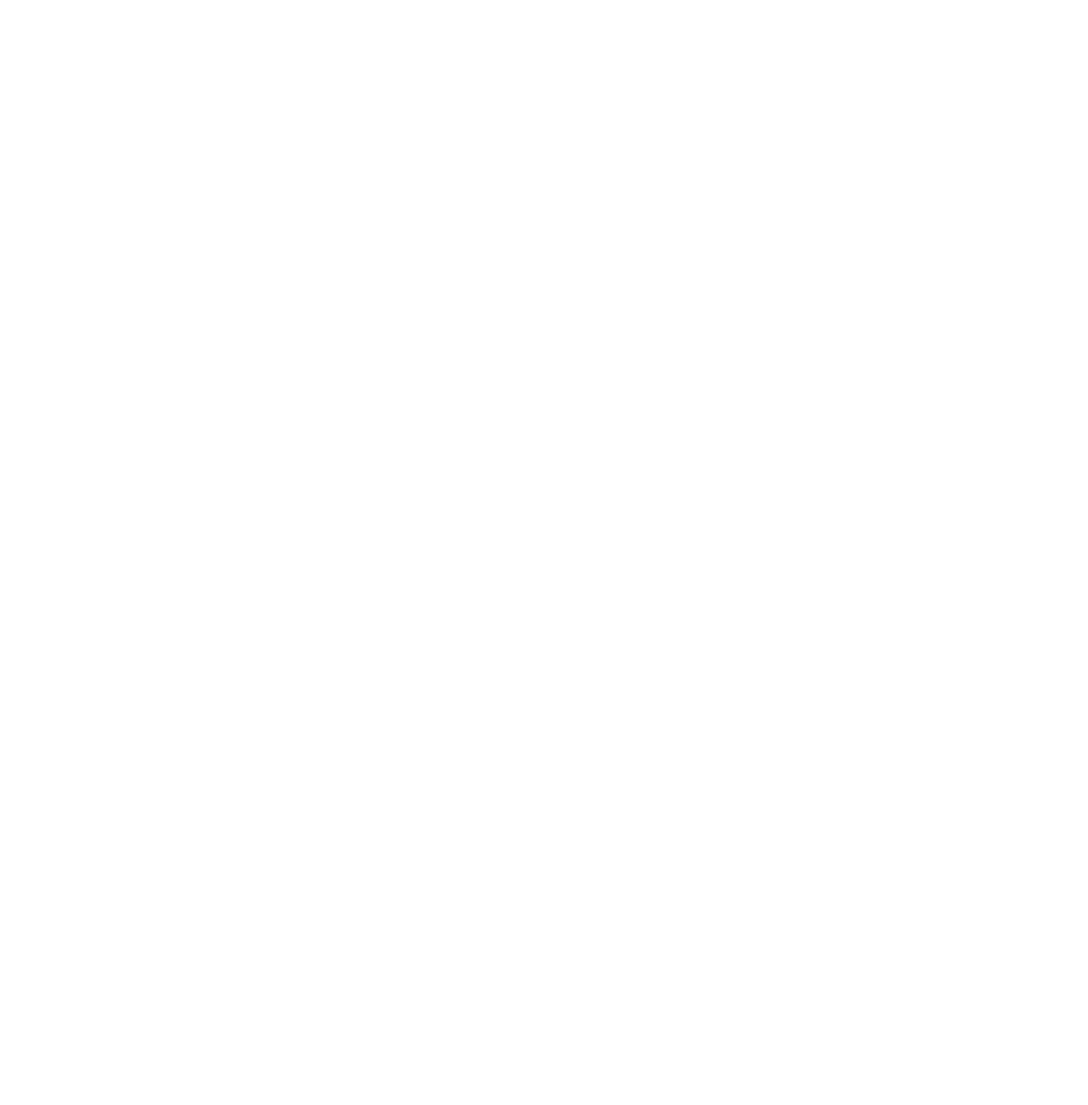
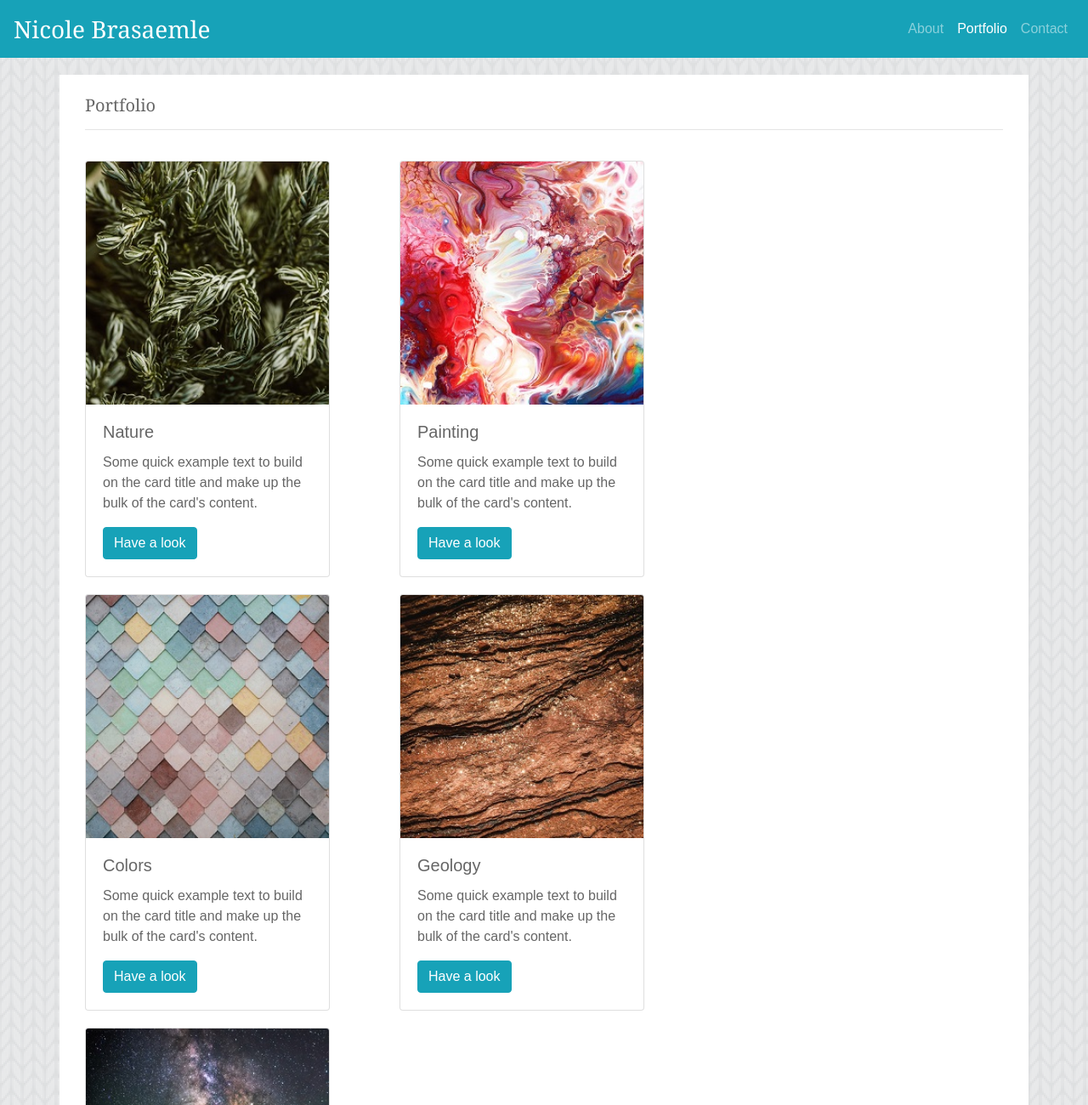
Before and after one commit to nbrasaemle/Bootstrap-Portfolio, a plain HTML site: page portfolio.html in a window 1280 px wide. Shown: the top 1300 px of the page at 85% size. Before the commit the page ends 800 px from the top, so only its background shows below. Drawn offline with nearby package versions, Linux system fonts and the light colour scheme.

Commit message:
moved items of completed bootstrap to keep files up to date in repo

```diff
--- /dev/null
+++ b/assets/css/style.css
@@ -0,0 +1,25 @@
+body{
+    background-image: url("../images/knitting250px_@2X.png");
+    margin: auto;
+    font-family: Arial, Helvetica, sans-serif;
+    color: #666666;
+}
+
+.container {
+    background-color: #ffffff;
+}
+
+.logo {
+    font-family: 'Georgia', 'Times New Roman', Times, serif;
+
+    font-size: 28px;
+}
+
+h2 {
+    font-size: 20px;
+    font-family: 'Georgia', 'Times New Roman', Times, serif;
+}
+
+.row {
+    margin: 20px 0px;
+}
--- a/contact.html
+++ b/contact.html
@@ -0,0 +1,84 @@
+<!DOCTYPE html>
+<html lang="en">
+<head>
+    <meta charset="UTF-8">
+    <meta name="viewport" content="width=device-width, initial-scale=1.0">
+    <meta http-equiv="X-UA-Compatible" content="ie=edge">
+    <title>Contact Nicole</title>
+    <link rel="stylesheet" href="https://stackpath.bootstrapcdn.com/bootstrap/4.1.1/css/bootstrap.min.css" integrity="sha384-WskhaSGFgHYWDcbwN70/dfYBj47jz9qbsMId/iRN3ewGhXQFZCSftd1LZCfmhktB" crossorigin="anonymous">
+    <link rel="stylesheet" href="assets/css/style.css">
+
+</head>
+<body>
+    <nav class="navbar navbar-expand-lg navbar-dark bg-info">
+        <a class="navbar-brand logo" href="#">Nicole Brasaemle</a>
+        <button class="navbar-toggler" type="button"  data-toggle="collapse" data-target="#navbarText" aria-controls="navbarText" aria-expanded="false" aria-label="Toggle navigation">
+         <span class="navbar-toggler-icon"></span>
+        </button>
+        <div class="collapse navbar-collapse" id="navbarText">
+            <ul class="navbar-nav ml-auto">
+
+                <li class="nav-item">
+                    <a class="nav-link" href="index.html">About </a>
+                </li>
+                <li class="nav-item">
+                    <a class="nav-link" href="portfolio.html">Portfolio</a>
+                </li>
+                <li class="nav-item active">
+                    <a class="nav-link" href="contact.html">Contact</a>
+                </li>
+            </ul>
+        </div>
+    </nav>
+
+
+    <div class="container">
+        <div class="row">
+            <div class="col-md-12">
+                <br>
+                <h2>Contact</h2>
+                <hr>
+            </div>
+        </div>
+
+        <div class="row">
+            <div class="col-md-8">
+                <form>
+
+                    <div class="form-group">
+                       <label for="formGroupExampleInput">Name: </label>
+                       <input type="text" class="form-control" id="formGroupExampleInput" placeholder="Enter name">
+                    </div>
+
+                    <div class="form-group">
+                        <label for="exampleInputEmail1">Email address: </label>
+                        <input type="email" class="form-control" id="exampleInputEmail1" aria-describedby="emailHelp" placeholder="Enter email">
+                        <small id="emailHelp" class="form-text text-muted">We'll never share your email with anyone else.</small>
+                    </div>
+
+                    <div class="form-group">
+                        <label for="exampleFormControlTextarea1">Message: </label>
+                        <textarea class="form-control" id="exampleFormControlTextarea1" rows="8"></textarea>
+                        <br>
+                    </div>
+
+                    <button type="button" class="btn btn-info">Submit</button>
+
+                </form>
+                <br>
+            </div>
+        </div>
+
+    </div>
+
+        <nav class="navbar sticky-bottom navbar-dark bg-secondary">
+            <a class="navbar-brand mx-auto" href="#">Copyright ©</a>
+        </nav>
+
+
+    <script src="https://code.jquery.com/jquery-3.3.1.slim.min.js" integrity="sha384-q8i/X+965DzO0rT7abK41JStQIAqVgRVzpbzo5smXKp4YfRvH+8abtTE1Pi6jizo" crossorigin="anonymous"></script>
+    <script src="https://cdnjs.cloudflare.com/ajax/libs/popper.js/1.14.3/umd/popper.min.js" integrity="sha384-ZMP7rVo3mIykV+2+9J3UJ46jBk0WLaUAdn689aCwoqbBJiSnjAK/l8WvCWPIPm49" crossorigin="anonymous"></script>
+    <script src="https://stackpath.bootstrapcdn.com/bootstrap/4.1.1/js/bootstrap.min.js" integrity="sha384-smHYKdLADwkXOn1EmN1qk/HfnUcbVRZyYmZ4qpPea6sjB/pTJ0euyQp0Mk8ck+5T" crossorigin="anonymous"></script>
+
+</body>
+</html>
--- a/portfolio.html
+++ b/portfolio.html
@@ -0,0 +1,131 @@
+<!DOCTYPE html>
+<html lang="en">
+<head>
+    <meta charset="UTF-8">
+    <meta name="viewport" content="width=device-width, initial-scale=1.0">
+    <meta http-equiv="X-UA-Compatible" content="ie=edge">
+    <title>Portfolio</title>
+    <link rel="stylesheet" href="https://stackpath.bootstrapcdn.com/bootstrap/4.1.1/css/bootstrap.min.css" integrity="sha384-WskhaSGFgHYWDcbwN70/dfYBj47jz9qbsMId/iRN3ewGhXQFZCSftd1LZCfmhktB" crossorigin="anonymous">
+    <link rel="stylesheet" href="assets/css/style.css">
+
+</head>
+<body>
+    <nav class="navbar navbar-expand-lg navbar-dark bg-info">
+        <a class="navbar-brand logo" href="#">Nicole Brasaemle</a>
+        <button class="navbar-toggler" type="button"  data-toggle="collapse" data-target="#navbarText" aria-controls="navbarText" aria-expanded="false" aria-label="Toggle navigation">
+         <span class="navbar-toggler-icon"></span>
+        </button>
+        <div class="collapse navbar-collapse" id="navbarText">
+            <ul class="navbar-nav ml-auto">
+
+                <li class="nav-item">
+                    <a class="nav-link" href="index.html">About </a>
+                </li>
+                <li class="nav-item active">
+                    <a class="nav-link" href="portfolio.html">Portfolio</a>
+                </li>
+                <li class="nav-item">
+                    <a class="nav-link" href="contact.html">Contact</a>
+                </li>
+            </ul>
+        </div>
+    </nav>
+
+
+    <div class="container" margin="auto">
+        <div class="row">
+            <div class="col-md-12">
+                <br>
+                <h2>Portfolio</h2>
+                <hr>
+            </div>
+        </div>
+
+        <div class="row">
+            <div class="col-md-4">
+                <div class="card" style="width: 18rem;">
+                        <img class="card-img-top" src="assets/images/holder1.jpg" alt="holder 1">
+                    <div class="card-body">
+                        <h5 class="card-title">Nature</h5>
+                        <p class="card-text">Some quick example text to build on the card title and make up the bulk of the card's content.</p>
+                        <a href="#" class="btn btn-info">Have a look</a>
+                    </div>
+                </div>
+            </div>
+
+            <div class="col-md-4">
+                <div class="card" style="width: 18rem;">
+                        <img class="card-img-top" src="assets/images/holder2.jpg" alt="holder 2">
+                    <div class="card-body">
+                        <h5 class="card-title">Painting</h5>
+                        <p class="card-text">Some quick example text to build on the card title and make up the bulk of the card's content.</p>
+                        <a href="#" class="btn btn-info">Have a look</a>
+                    </div>
+                </div>
+            </div>
+
+            <div class="col-md-4">
+                <!--Sidebar-->
+            </div>
+        </div>
+        <div class="row">
+                <div class="col-md-4">
+                    <div class="card" style="width: 18rem;">
+                            <img class="card-img-top" src="assets/images/holder3.jpg" alt="holder 3">
+                        <div class="card-body">
+                            <h5 class="card-title">Colors</h5>
+                            <p class="card-text">Some quick example text to build on the card title and make up the bulk of the card's content.</p>
+                            <a href="#" class="btn btn-info">Have a look</a>
+                        </div>
+                    </div>
+                </div>
+
+                <div class="col-md-4">
+                    <div class="card" style="width: 18rem;">
+                            <img class="card-img-top" src="assets/images/holder5.jpg" alt="holder 4">
+                        <div class="card-body">
+                            <h5 class="card-title">Geology</h5>
+                            <p class="card-text">Some quick example text to build on the card title and make up the bulk of the card's content.</p>
+                            <a href="#" class="btn btn-info">Have a look</a>
+                        </div>
+                    </div>
+                </div>
+
+                <div class="col-md-4">
+                    <!--Sidebar-->
+                </div>
+            </div>
+
+            <div class="row">
+                <div class="col-md-4">
+                    <div class="card" style="width: 18rem;">
+                            <img class="card-img-top" src="assets/images/holder 6.jpg" alt="holder 5">
+                        <div class="card-body">
+                            <h5 class="card-title">Nature 2</h5>
+                            <p class="card-text">Some quick example text to build on the card title and make up the bulk of the card's content.</p>
+                            <a href="#" class="btn btn-info">Have a look</a>
+                        </div>
+                    </div>
+                </div>
+
+                <div class="col-md-4">
+                    <!--Sidebar-->
+                </div>
+            </div>
+        <br>
+    <!--End of Content-->
+
+    </div>
+
+    <nav class="navbar sticky-bottom navbar-dark bg-secondary">
+            <a class="navbar-brand mx-auto" href="#">Copyright ©</a>
+    </nav>
+
+
+
+    <script src="https://code.jquery.com/jquery-3.3.1.slim.min.js" integrity="sha384-q8i/X+965DzO0rT7abK41JStQIAqVgRVzpbzo5smXKp4YfRvH+8abtTE1Pi6jizo" crossorigin="anonymous"></script>
+    <script src="https://cdnjs.cloudflare.com/ajax/libs/popper.js/1.14.3/umd/popper.min.js" integrity="sha384-ZMP7rVo3mIykV+2+9J3UJ46jBk0WLaUAdn689aCwoqbBJiSnjAK/l8WvCWPIPm49" crossorigin="anonymous"></script>
+    <script src="https://stackpath.bootstrapcdn.com/bootstrap/4.1.1/js/bootstrap.min.js" integrity="sha384-smHYKdLADwkXOn1EmN1qk/HfnUcbVRZyYmZ4qpPea6sjB/pTJ0euyQp0Mk8ck+5T" crossorigin="anonymous"></script>
+
+</body>
+</html>
```
Also changed, not shown: index.html (+53 -8 lines), assets/images/400nicole.jpg (added), assets/images/N.png (added), assets/images/holder 6.jpg (added), assets/images/holder1.jpg (added), assets/images/holder2.jpg (added), assets/images/holder3.jpg (added), assets/images/holder5.jpg (added), assets/images/knitting250px_@2X.png (added), assets/images/profilenicole200.jpg (added), assets/images/topography.png (added).
